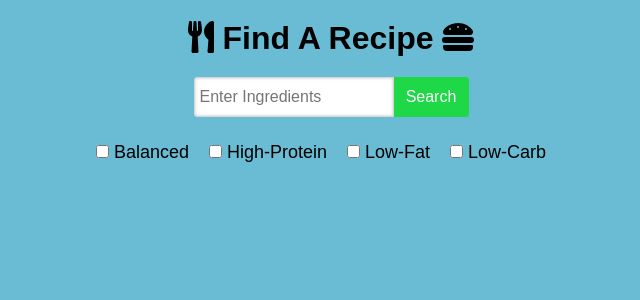
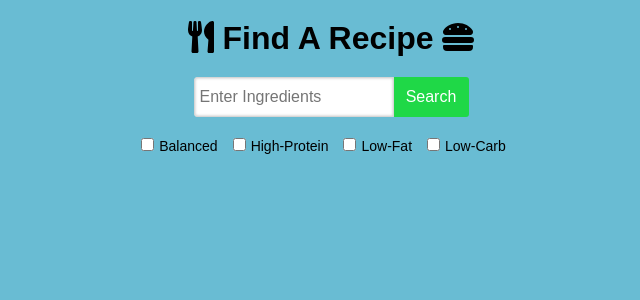
Before and after one commit to envincebal/react-recipe, a React (Create React App) app: page / in a window 1280 px wide. Shown: the top 300 px of the page, without its empty margins (309-949 px from the left). Built offline with nearby package versions, Linux system fonts and the light colour scheme; a web font is replaced by a local one.

Commit message:
Added final styling.

```diff
--- a/src/components/App.jsx
+++ b/src/components/App.jsx
@@ -83,7 +83,6 @@ class App extends Component {
       this.handleRecipes(ingredient);
     }
 
-
     this.setState({
       recipes: []
     })
@@ -124,16 +123,11 @@ class App extends Component {
           </div>
         </header>
         <section>
-          <div className="recipe-container">
-            {error &&
-              <p style={{ color: "red" }}>Unable to find recipe. Please try again.</p>}
-
-            <Recipe
-              items={recipes}
-            />
-
-
-          </div>
+          {error &&
+            <p style={{ color: "red" }}>Unable to find recipe. Please try again.</p>}
+          <Recipe
+            items={recipes}
+          />
         </section>
       </div>
     );
--- a/src/components/CheckBoxes.jsx
+++ b/src/components/CheckBoxes.jsx
@@ -4,20 +4,24 @@ const CheckBoxes = props => {
   const { click } = props;
   return (
     <div>
-      <input type="checkbox" className="checkboxes" value="balanced"
-        onClick={click} />
-      <label htmlFor="checkboxes" className="checkbox" >Balanced</label>
+      <label htmlFor="checkboxes" className="checkbox" >
+        <input type="checkbox" className="checkboxes" value="balanced"
+          onClick={click} />Balanced
+      </label>
 
-      <input type="checkbox" className="checkboxes" value="high-protein" onClick={click} />
-      <label htmlFor="checkboxes" className="checkbox" >High-Protein</label>
+      <label htmlFor="checkboxes" className="checkbox" >
+        <input type="checkbox" className="checkboxes" value="high-protein" onClick={click} />High-Protein
+      </label>
 
-      <input type="checkbox" className="checkboxes" value="low-fat"
-        onClick={click} />
-      <label htmlFor="checkboxes" className="checkbox" >Low-Fat</label>
+      <label htmlFor="checkboxes" className="checkbox" >
+        <input type="checkbox" className="checkboxes" value="low-fat"
+          onClick={click} />Low-Fat
+      </label>
 
-      <input type="checkbox" className="checkboxes" value="low-carb"
-        onClick={click} />
-      <label htmlFor="checkboxes" className="checkbox" >Low-Carb</label>
+      <label htmlFor="checkboxes" className="checkbox" >
+        <input type="checkbox" className="checkboxes" value="low-carb"
+          onClick={click} />Low-Carb
+      </label>
     </div>
   );
 }
--- a/src/components/Recipe.jsx
+++ b/src/components/Recipe.jsx
@@ -3,7 +3,7 @@ import React from 'react';
 const Recipe = props => {
   const {items} = props;
   return (
-    <div>
+    <div className="recipe-container">
       {items.map((item, id) => (
         <div key={id} className="recipe">
           <div className="img-container">
@@ -17,7 +17,7 @@ const Recipe = props => {
               <div className="recipe-info">
                 <h3><i className="fas fa-info-circle"></i> Information</h3>
                 <hr />
-                <p>Cook Time: {item.recipe.totalTime} minutes</p>
+                <p>Cook Time: {!item.recipe.totalTime ? `Unavailable`: item.recipe.totalTime + ` minutes`} </p>
                 <p>Calories: {Math.round(item.recipe.calories)}</p>
                 <p>Servings: {item.recipe.yield}</p>
               </div>
--- a/src/styles/styles.css
+++ b/src/styles/styles.css
@@ -36,19 +36,22 @@ html {
   font-size: 16px; }
 
 .checkbox-container {
-  margin: 25px 0 0 0; }
+  margin: 20px auto; }
+  .checkbox-container input.checkboxes {
+    margin: 0 5px 0 0; }
   .checkbox-container .checkbox {
-    margin: 0 20px 0 5px;
-    font-size: 18px; }
+    margin: 0 15px 0 0;
+    font-size: 14px; }
 
 section {
-  margin: 20px 0 0 0; }
+  margin: 20px 30px;
+  /*  Media queries */ }
   section .recipe {
     background-color: #fff;
     border-radius: 5px;
     padding: 10px;
     margin: 20px auto;
-    max-width: 800px; }
+    max-width: 1000px; }
     section .recipe .img-container {
       margin: 0 auto 10px auto;
       max-width: 170px; }
@@ -69,10 +72,18 @@ section {
         section .recipe .recipe-content .recipe-div-1 p,
         section .recipe .recipe-content .recipe-div-1 li {
           text-align: left;
-          list-style: none; }
+          list-style: none;
+          font-size: 18px; }
       section .recipe .recipe-content .recipe-div-2 {
         padding: 10px;
         width: 66.6666%; }
         section .recipe .recipe-content .recipe-div-2 li {
           text-align: left;
-          margin: 0 0 0 20px; }
+          margin: 0 0 0 20px;
+          font-size: 18px; }
+  @media screen and (max-width: 764px) {
+    section .recipe .recipe-content {
+      display: block; }
+      section .recipe .recipe-content .recipe-div-1,
+      section .recipe .recipe-content .recipe-div-2 {
+        width: 100%; } }
--- a/src/styles/styles.scss
+++ b/src/styles/styles.scss
@@ -16,6 +16,9 @@ html {
   background-color: $blue;
   height: 100%;
 }
+
+
+// Component styles
 
 .App {
   max-width: 1024px;
@@ -50,35 +53,40 @@ html {
 }
 
 .checkbox-container {
-  margin: 25px 0 0 0;
+  margin: 20px auto;
+  input.checkboxes{
+    margin: 0 5px 0 0;
+  }
 
   .checkbox {
-    margin: 0 20px 0 5px;
-    font-size: 18px;
+    margin: 0 15px 0 0;
+    font-size: 14px;
   }
 }
 
 section {
-  margin: 20px 0 0 0;
+  margin: 20px 30px;
 
   .recipe {
     background-color: #fff;
     border-radius: 5px;
     padding: 10px;
     margin: 20px auto;
-    max-width: 800px;
+    max-width: 1000px;
 
     .img-container {
       margin: 0 auto 10px auto;
       max-width: 170px;
 
-      a{
+      a {
         color: #f37c0c;
         text-decoration: none;
       }
-      a:hover{
+
+      a:hover {
         color: #b4671e;
       }
+
       .recipe-img {
         width: 100%;
       }
@@ -99,6 +107,7 @@ section {
         li {
           text-align: left;
           list-style: none;
+          font-size: 18px;
         }
 
       }
@@ -110,8 +119,28 @@ section {
         li {
           text-align: left;
           margin: 0 0 0 20px;
+          font-size: 18px;
+        }
+      }
+
+    }
+  }
+
+  /*  Media queries */
+
+  @media screen and (max-width: 764px) {
+    .recipe {
+
+      .recipe-content {
+        display: block;
+
+        .recipe-div-1,
+        .recipe-div-2 {
+          width: 100%;
         }
       }
     }
   }
+
+
 }
```
